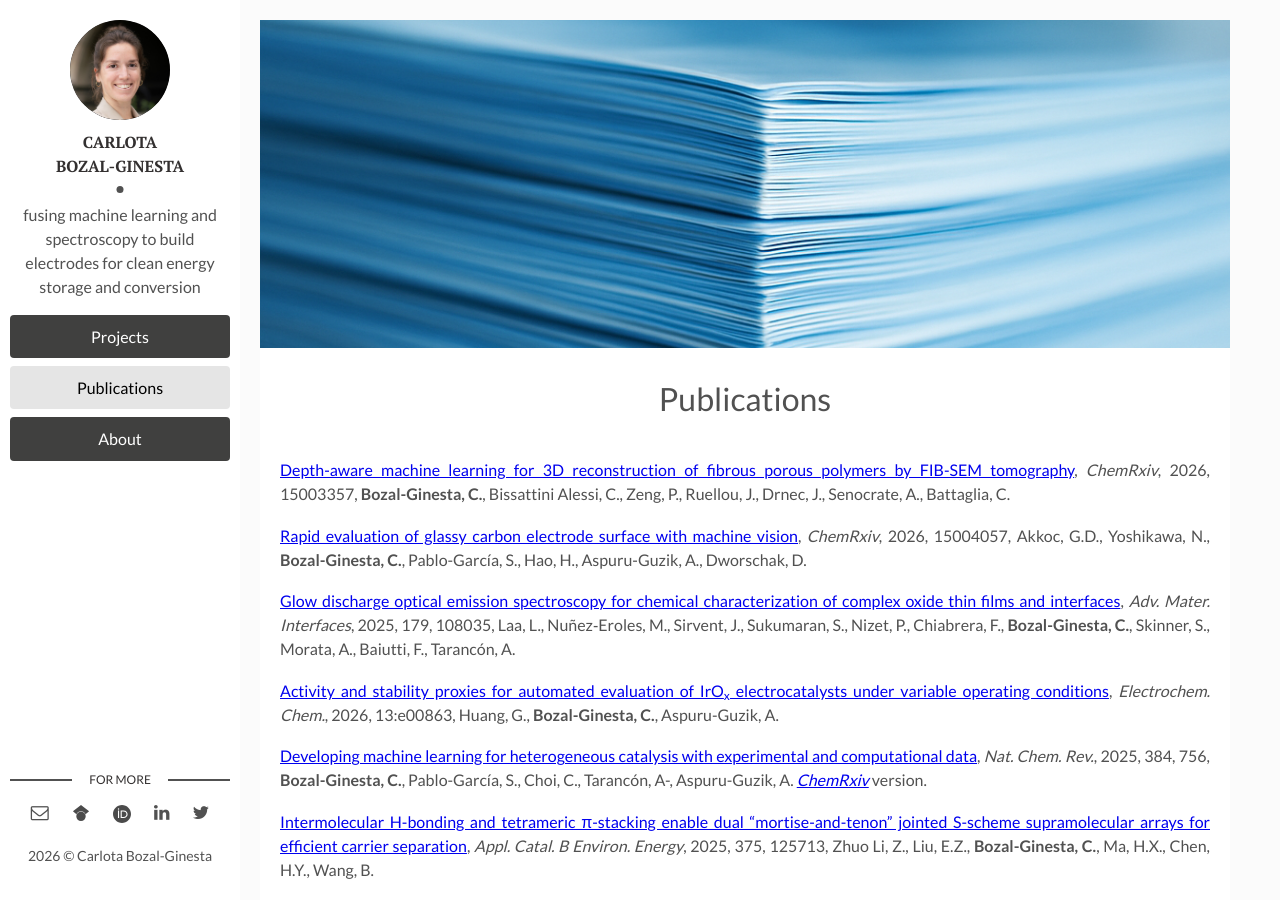
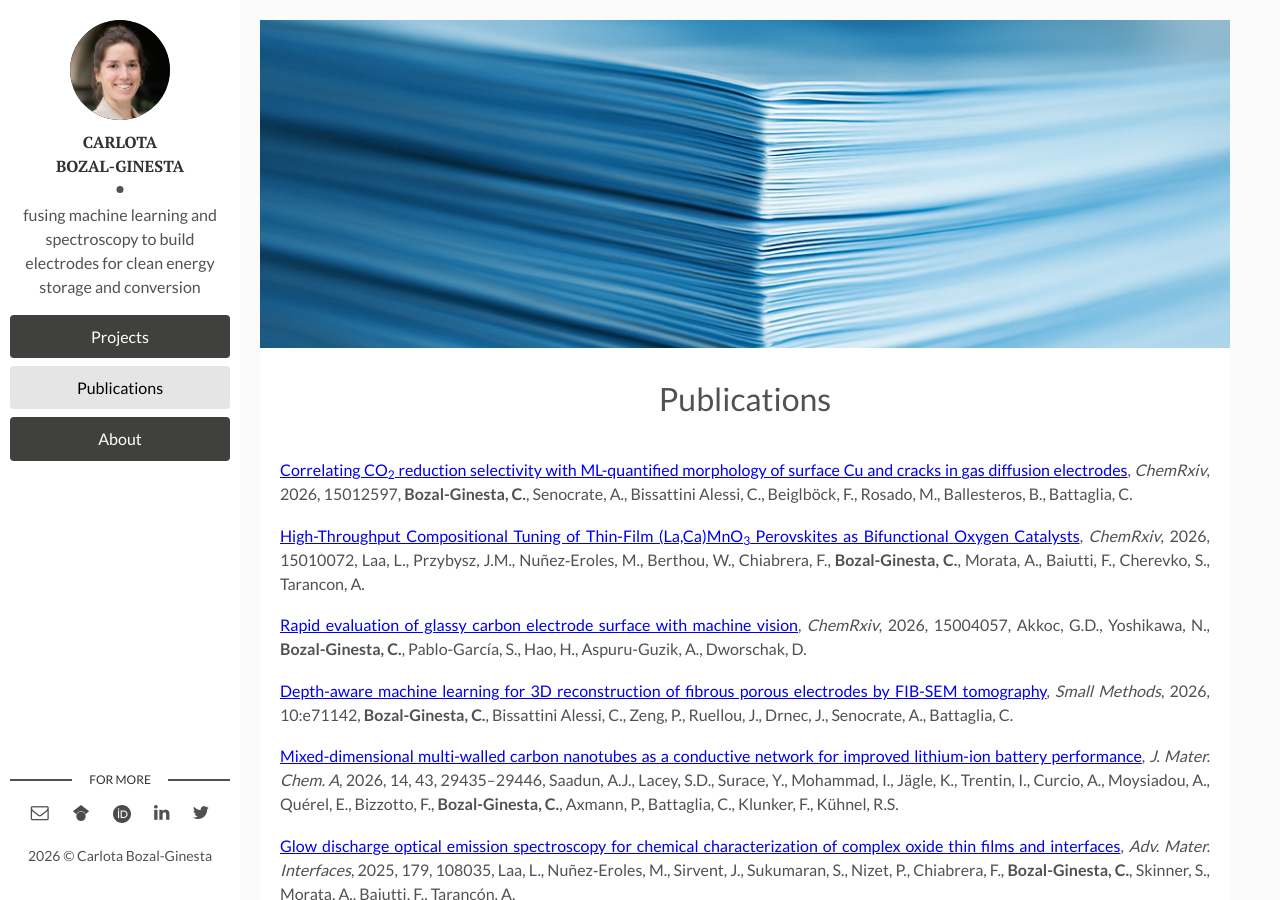
Before and after one commit to CBgin/bozal-ginesta, a Jekyll site: the page built from Publications.md, in a window 1280 px wide and 900 px high. Built offline with Jekyll 4.4.1, drawn with Linux system fonts in a browser that asks for light colours.

Commit message:
Revise publication list in Publications.md
Updated publication entries with new links and authors.

```diff
--- a/Publications.md
+++ b/Publications.md
@@ -14,9 +14,15 @@ img: publications.png
 
 <div class="pubs" markdown="1">
 
-<a href="https://chemrxiv.org/doi/full/10.26434/chemrxiv.15004057/v1](https://chemrxiv.org/doi/full/10.26434/chemrxiv.15003357/v2" target="_blank">Depth-aware machine learning for 3D reconstruction of fibrous porous polymers by FIB-SEM tomography</a>, *ChemRxiv*, 2026, 15003357, **Bozal-Ginesta, C.**, Bissattini Alessi, C., Zeng, P., Ruellou, J., Drnec, J., Senocrate, A., Battaglia, C.
+<a href="https://chemrxiv.org/doi/full/10.26434/chemrxiv.15012597/v1" target="_blank">Correlating CO<sub>2</sub> reduction selectivity with ML-quantified morphology of surface Cu and cracks in gas diffusion electrodes</a>, *ChemRxiv*, 2026, 15012597, **Bozal-Ginesta, C.**, Senocrate, A., Bissattini Alessi, C., Beiglböck, F., Rosado, M., Ballesteros, B., Battaglia, C.
+
+<a href="https://chemrxiv.org/doi/abs/10.26434/chemrxiv.15010072/v1" target="_blank">High-Throughput Compositional Tuning of Thin-Film (La,Ca)MnO<sub>3</sub> Perovskites as Bifunctional Oxygen Catalysts</a>, *ChemRxiv*, 2026, 15010072, Laa, L., Przybysz, J.M., Nuñez‐Eroles, M., Berthou, W., Chiabrera, F., **Bozal-Ginesta, C.**, Morata, A., Baiutti, F., Cherevko, S., Tarancon, A.
 
 <a href="https://advanced.onlinelibrary.wiley.com/doi/full/10.1002/admi.202500863](https://chemrxiv.org/doi/full/10.26434/chemrxiv.15004057/v1" target="_blank">Rapid evaluation of glassy carbon electrode surface with machine vision</a>, *ChemRxiv*, 2026, 15004057, Akkoc, G.D., Yoshikawa, N., **Bozal-Ginesta, C.**, Pablo-García, S., Hao, H., Aspuru-Guzik, A., Dworschak, D.
+
+<a href="https://onlinelibrary.wiley.com/doi/full/10.1002/smtd.71142" target="_blank">Depth-aware machine learning for 3D reconstruction of fibrous porous electrodes by FIB-SEM tomography</a>, *Small Methods*, 2026, 10:e71142, **Bozal-Ginesta, C.**, Bissattini Alessi, C., Zeng, P., Ruellou, J., Drnec, J., Senocrate, A., Battaglia, C.
+
+<a href="https://pubs.rsc.org/ta/article/14/43/29435/1263895/Mixed-dimensional-multi-walled-carbon-nanotubes-as" target="_blank">Mixed-dimensional multi-walled carbon nanotubes as a conductive network for improved lithium-ion battery performance</a>, *J. Mater. Chem. A*, 2026, 14, 43, 29435–29446, Saadun, A.J., Lacey, S.D., Surace, Y., Mohammad, I., Jägle, K., Trentin, I., Curcio, A., Moysiadou, A., Quérel, E., Bizzotto, F., **Bozal-Ginesta, C.**, Axmann, P., Battaglia, C., Klunker, F., Kühnel, R.S.
 
 <a href="https://advanced.onlinelibrary.wiley.com/doi/full/10.1002/admi.202500863" target="_blank">Glow discharge optical emission spectroscopy for chemical characterization of complex oxide thin films and interfaces</a>, *Adv. Mater. Interfaces*, 2025, 179, 108035, Laa, L., Nuñez‐Eroles, M., Sirvent, J., Sukumaran, S., Nizet, P., Chiabrera, F., **Bozal-Ginesta, C.**, Skinner, S., Morata, A., Baiutti, F., Tarancón, A.
 
```
